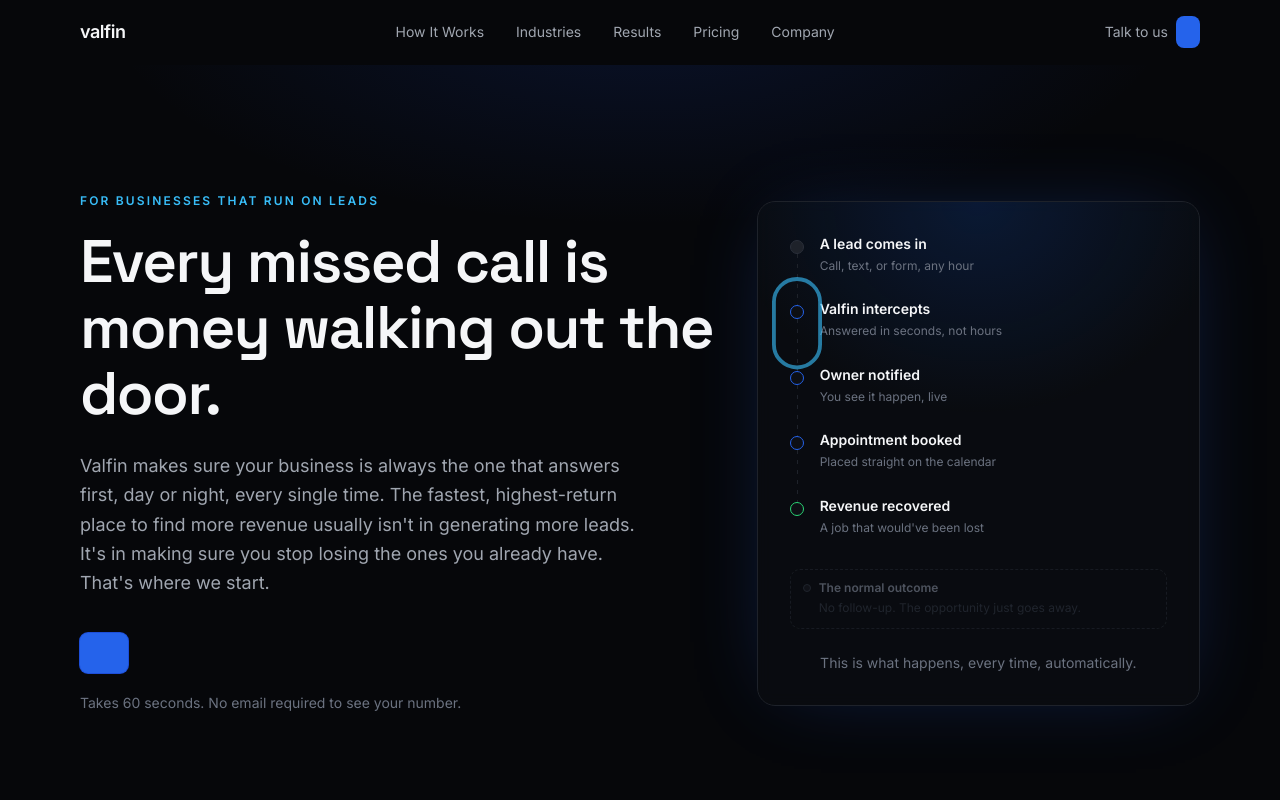
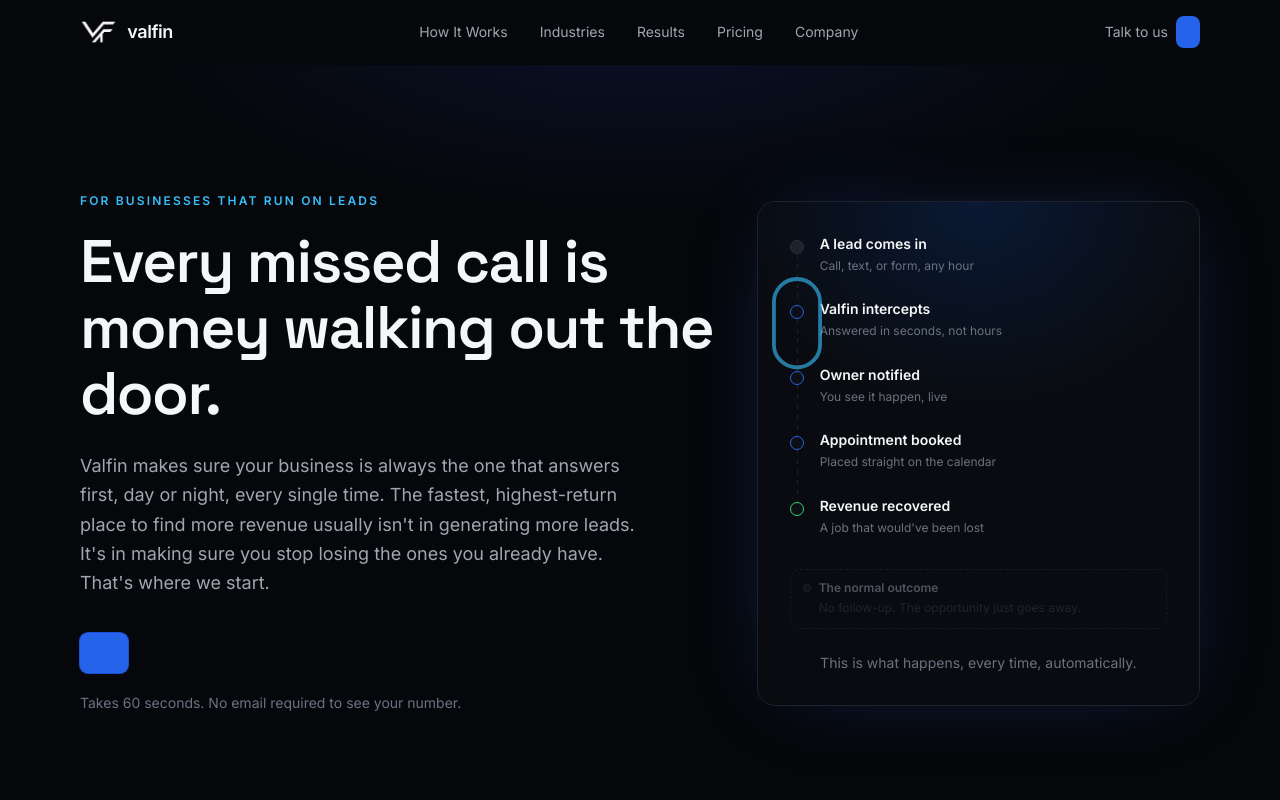
Before and after one commit to valfintech/valfin-tech, a Next.js app in the folder website/: page / in a window 1280 px wide. Shown: the top 800 px of the page. Built offline with nearby package versions, Linux system fonts and the light colour scheme.

Commit message:
Add VF mark logo to navbar and footer

```diff
--- a/website/src/components/layout/site-footer.tsx
+++ b/website/src/components/layout/site-footer.tsx
@@ -1,3 +1,4 @@
+import Image from "next/image";
 import Link from "next/link";
 import { siteConfig } from "@/lib/site-config";
 
@@ -32,7 +33,8 @@
       <div className="section-container py-16">
         <div className="grid grid-cols-1 gap-12 sm:grid-cols-2 lg:grid-cols-5">
           <div className="lg:col-span-2">
-            <Link href="/" className="text-lg font-semibold tracking-tight text-ink-50 lowercase">
+            <Link href="/" className="flex items-center gap-2.5 text-lg font-semibold tracking-tight text-ink-50 lowercase">
+              <Image src="/valfin-mark-white.png" alt="" width={640} height={412} className="h-7 w-auto" />
               {siteConfig.name}
             </Link>
             <p className="mt-4 max-w-xs text-sm leading-relaxed text-ink-400">
--- a/website/src/components/layout/site-header.tsx
+++ b/website/src/components/layout/site-header.tsx
@@ -1,5 +1,6 @@
 "use client";
 
+import Image from "next/image";
 import Link from "next/link";
 import { useEffect, useState } from "react";
 import { Menu } from "lucide-react";
@@ -38,8 +39,9 @@
       <div className="section-container flex h-16 items-center justify-between">
         <Link
           href="/"
-          className="text-lg font-semibold tracking-tight text-ink-50 lowercase focus-visible:outline-none focus-visible:ring-2 focus-visible:ring-accent-500 focus-visible:ring-offset-2 focus-visible:ring-offset-background rounded-sm"
+          className="flex items-center gap-2.5 text-lg font-semibold tracking-tight text-ink-50 lowercase focus-visible:outline-none focus-visible:ring-2 focus-visible:ring-accent-500 focus-visible:ring-offset-2 focus-visible:ring-offset-background rounded-sm"
         >
+          <Image src="/valfin-mark-white.png" alt="" width={640} height={412} priority className="h-6 w-auto" />
           {siteConfig.name}
         </Link>
 
```
Also changed, not shown: website/public/valfin-mark-black.png (added), website/public/valfin-mark-white.png (added).
